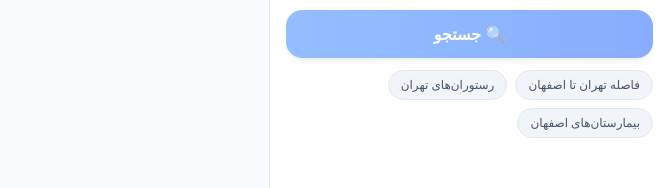
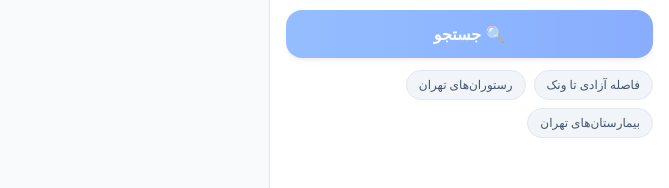
Before and after one commit to arazshah/mapathon, a Next.js app in the folder frontend/: page / in a window 1280 px wide. Shown: the part 192-380 px from the top of the page, without its empty margins (611-1280 px from the left). Built offline with nearby package versions, Linux system fonts and the light colour scheme; no server answers; a web font is replaced by a local one.

Commit message:
fix: polygon geojson, scalar error, dashboard API_URL, Tehran-only UI

```diff
--- a/frontend/app/components/FeedbackModal.tsx
+++ b/frontend/app/components/FeedbackModal.tsx
@@ -27,7 +27,7 @@ export default function FeedbackModal({ queryId, question, plan, result, onClose
     if (!selected) return;
     setLoading(true);
     try {
-      await fetch("${API_URL}/api/v1/feedback/submit", {
+      await fetch(`${API_URL}/api/v1/feedback/submit`, {
         method: "POST",
         headers: { "Content-Type": "application/json" },
         body: JSON.stringify({
--- a/frontend/app/components/FeedbackPanel.tsx
+++ b/frontend/app/components/FeedbackPanel.tsx
@@ -27,7 +27,7 @@ export default function FeedbackPanel({ queryId, question, plan, result, onSubmi
     if (!selectedType) return;
     setLoading(true);
     try {
-      const response = await fetch("http://localhost:8000/api/v1/feedback/submit", {
+      const response = await fetch(`${API_URL}/api/v1/feedback/submit`, {
         method: "POST",
         headers: { "Content-Type": "application/json" },
         body: JSON.stringify({
--- a/frontend/app/components/QueryBox.tsx
+++ b/frontend/app/components/QueryBox.tsx
@@ -8,9 +8,9 @@ interface QueryBoxProps {
 }
 
 const SUGGESTIONS = [
-  "فاصله تهران تا اصفهان",
+  "فاصله آزادی تا ونک",
   "رستوران‌های تهران",
-  "بیمارستان‌های اصفهان",
+  "بیمارستان‌های تهران",
 ];
 
 export default function QueryBox({ onQuery, loading }: QueryBoxProps) {
```
